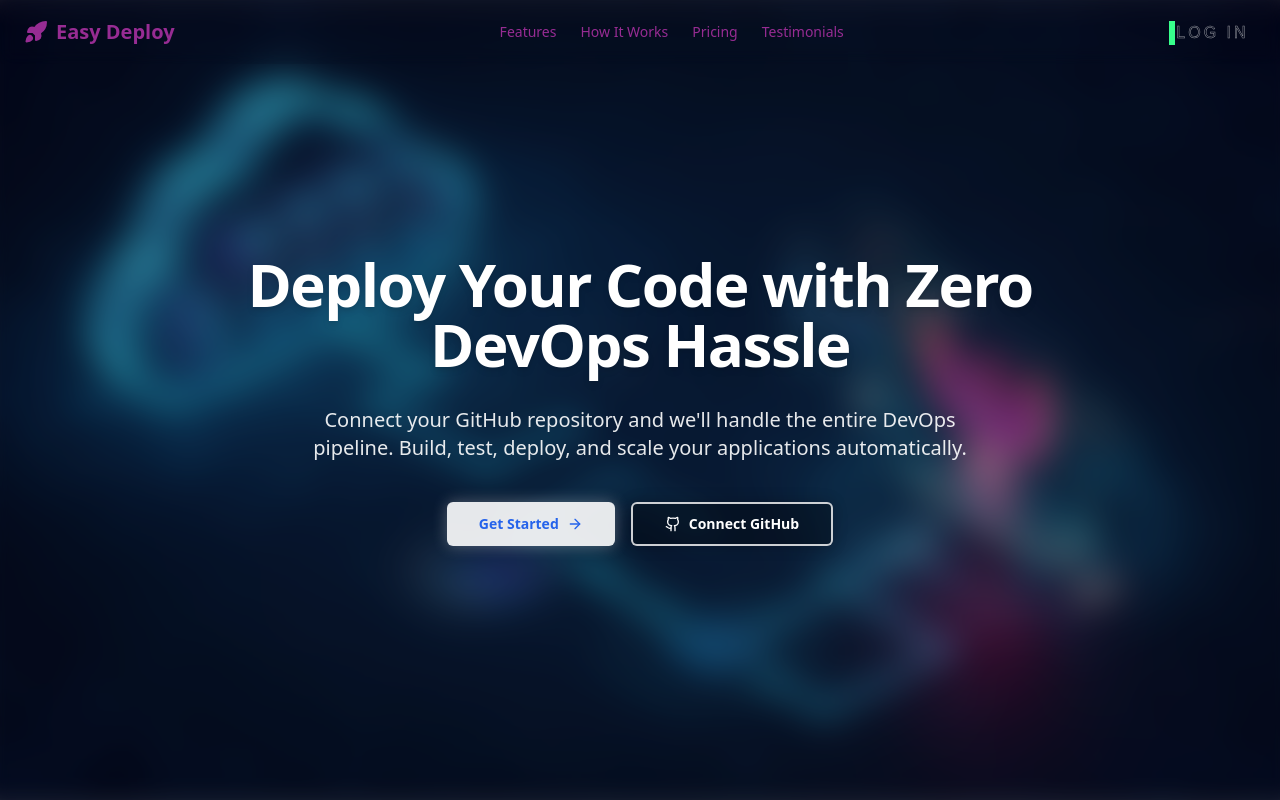
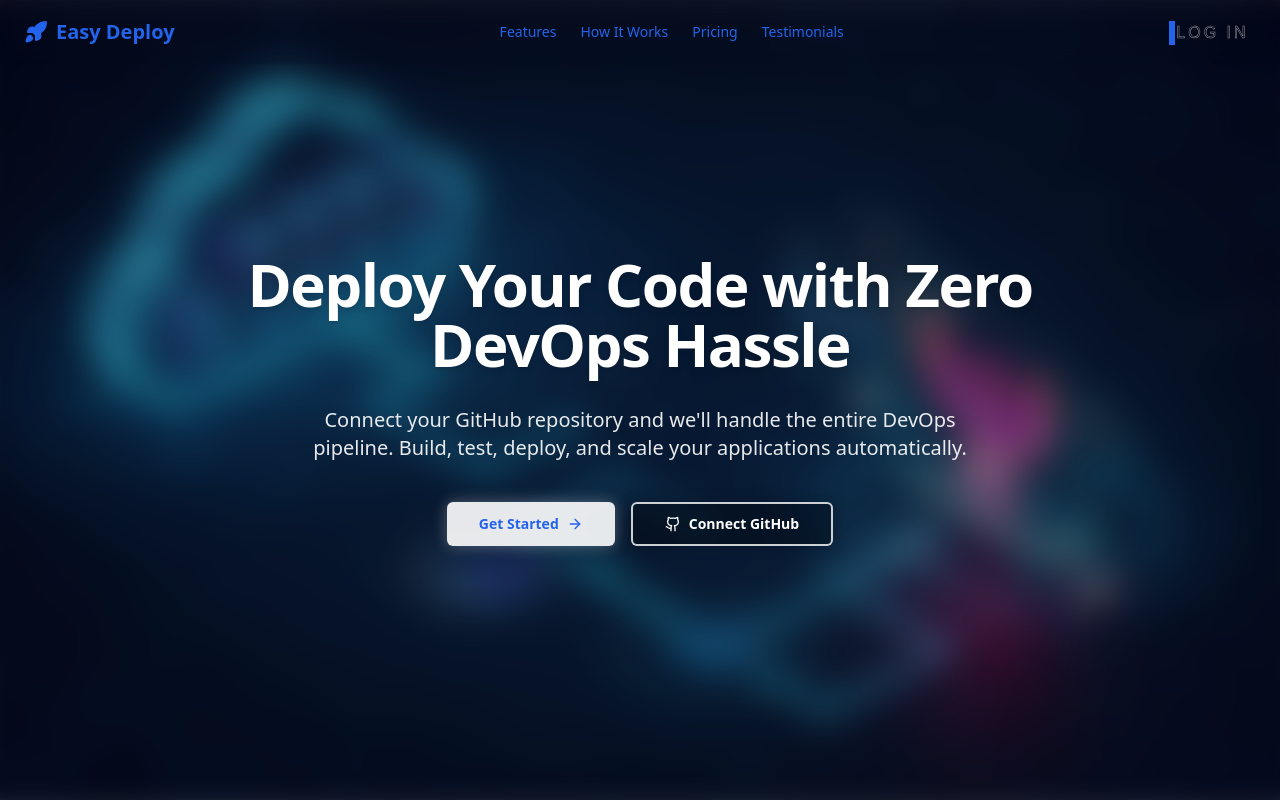
Before and after one commit to mo7amedgom3a/Easy-Deploy, a Next.js app in the folder Frontend/: page / in a window 1280 px wide. Shown: the top 800 px of the page. Built offline with nearby package versions, Linux system fonts and the light colour scheme.

Commit message:
update color references to HSL for consistency across components

```diff
--- a/Frontend/app/globals.css
+++ b/Frontend/app/globals.css
@@ -30,7 +30,7 @@
     --chart-5: 27 87% 67%;
     --radius: 0.5rem;
     --navbar-bg: 215 30% 15%;
-    --navbar-text: 307 59% 39%;
+    --navbar-text: 221, 83%, 53%;
   }
 
   .dark {
@@ -59,7 +59,7 @@
     --chart-4: 280 65% 60%;
     --chart-5: 340 75% 55%;
     --navbar-bg: 215 30% 12%;
-    --navbar-text: 210 40% 98%;
+    --navbar-text: 221, 40%, 98%;
 
     /* Dashboard accessories color */
     --dashboard-accent: 240 3% 10%;
@@ -107,7 +107,7 @@ aside {
 .site-navbar .login-button {
   background-color: transparent;
   border: 1px solid hsla(var(--navbar-text), 0.3);
-  color: hsl(var(--navbar-text));
+  color: hsl(221, 83%, 53%);
   transition: all 0.2s ease;
 }
 
--- a/Frontend/app/page.tsx
+++ b/Frontend/app/page.tsx
@@ -11,31 +11,31 @@ export default function Home() {
       <header className="fixed top-0 z-50 w-full site-navbar backdrop-blur supports-[backdrop-filter]:bg-opacity-80">
         <div className="container flex h-16 items-center justify-between px-4 md:px-6">
           <Link href="/" className="flex items-center gap-2 font-bold text-xl transition-colors hover:text-primary">
-            <Rocket className="h-6 w-6" fill="#972c93" stroke="#972c93" />
-            <span className="hidden sm:inline text-[#972c93]">Easy Deploy</span>
+            <Rocket className="h-6 w-6" fill="hsl(221, 83%, 53%)" stroke="hsl(221, 83%, 53%)" />
+            <span className="hidden sm:inline text-[hsl(221,83%,53%)]">Easy Deploy</span>
           </Link>
           <nav className="hidden md:flex items-center gap-6 mx-4">
             <Link
               href="#features"
-              className="text-sm font-medium text-[#972c93] hover:text-[#b33fae] transition-colors hover:underline underline-offset-4"
+              className="text-sm font-medium text-[hsl(221,83%,53%)] hover:text-[hsl(221,83%,53%)] transition-colors hover:underline underline-offset-4"
             >
               Features
             </Link>
             <Link
               href="#how-it-works"
-              className="text-sm font-medium text-[#972c93] hover:text-[#b33fae] transition-colors hover:underline underline-offset-4"
+              className="text-sm font-medium text-[hsl(221,83%,53%)] hover:text-[hsl(221,83%,53%)] transition-colors hover:underline underline-offset-4"
             >
               How It Works
             </Link>
             <Link
               href="#pricing"
-              className="text-sm font-medium text-[#972c93] hover:text-[#b33fae] transition-colors hover:underline underline-offset-4"
+              className="text-sm font-medium text-[hsl(221,83%,53%)] hover:text-[hsl(221,83%,53%)] transition-colors hover:underline underline-offset-4"
             >
               Pricing
             </Link>
             <Link
               href="#testimonials"
-              className="text-sm font-medium text-[#972c93] hover:text-[#b33fae] transition-colors hover:underline underline-offset-4"
+              className="text-sm font-medium text-[hsl(221,83%,53%)] hover:text-[hsl(221,83%,53%)] transition-colors hover:underline underline-offset-4"
             >
               Testimonials
             </Link>
@@ -256,8 +256,8 @@ export default function Home() {
           <div className="grid grid-cols-1 sm:grid-cols-2 md:grid-cols-4 gap-8">
             <div>
               <div className="flex items-center gap-2 font-bold text-xl mb-4">
-                <Rocket className="h-6 w-6" fill="#972c93" stroke="#972c93" />
-                <span>Easy Deploy</span>
+                <Rocket className="h-6 w-6" fill="hsl(221, 83%, 53%)" stroke="hsl(221, 83%, 53%)" />
+                <span className="text-[hsl(221,83%,53%)]">Easy Deploy</span>
               </div>
               <p className="text-muted-foreground">Simplifying DevOps for developers since 2023.</p>
             </div>
--- a/Frontend/components/ui/Uiverse-Button.tsx
+++ b/Frontend/components/ui/Uiverse-Button.tsx
@@ -27,7 +27,7 @@ const StyledWrapper = styled.div`
 
     --border-right: 6px;
     --text-stroke-color: rgba(255,255,255,0.6);
-    --animation-color: #37FF8B;
+    --animation-color: hsl(221, 83%, 53%);
     --fs-size: 1rem;
 
     letter-spacing: 3px;
```
